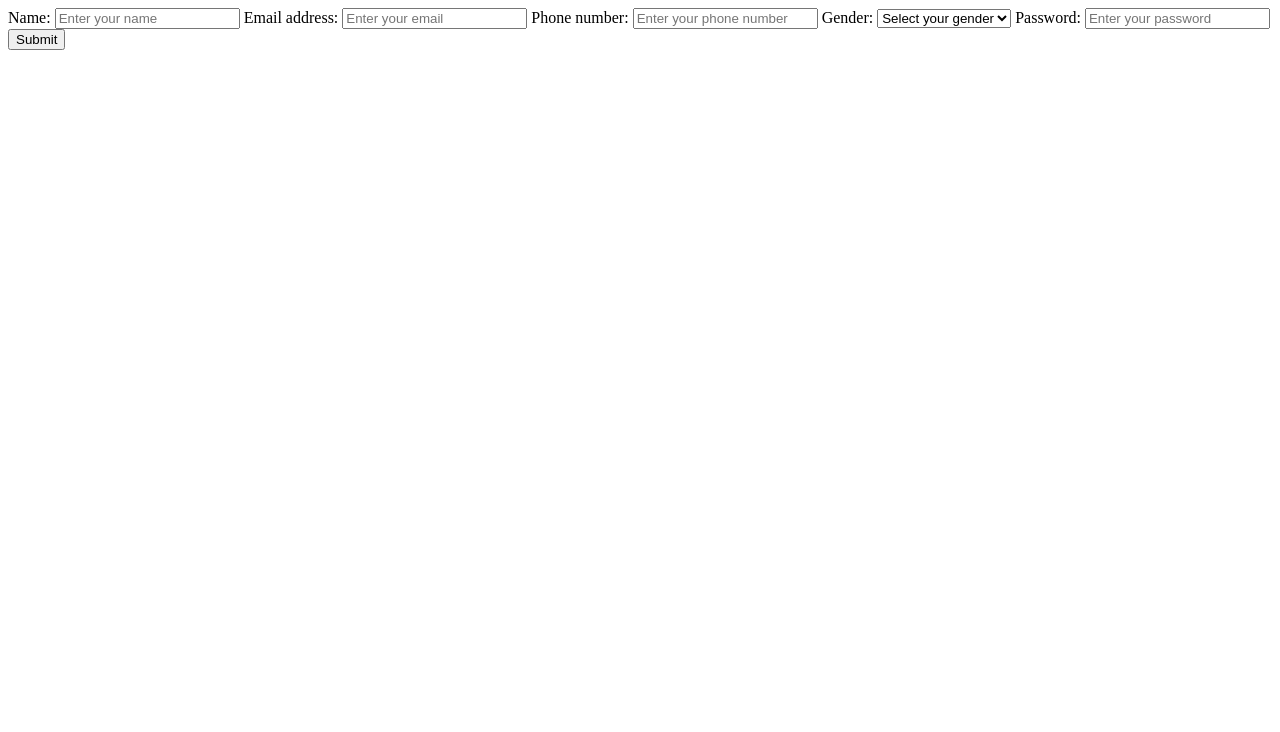
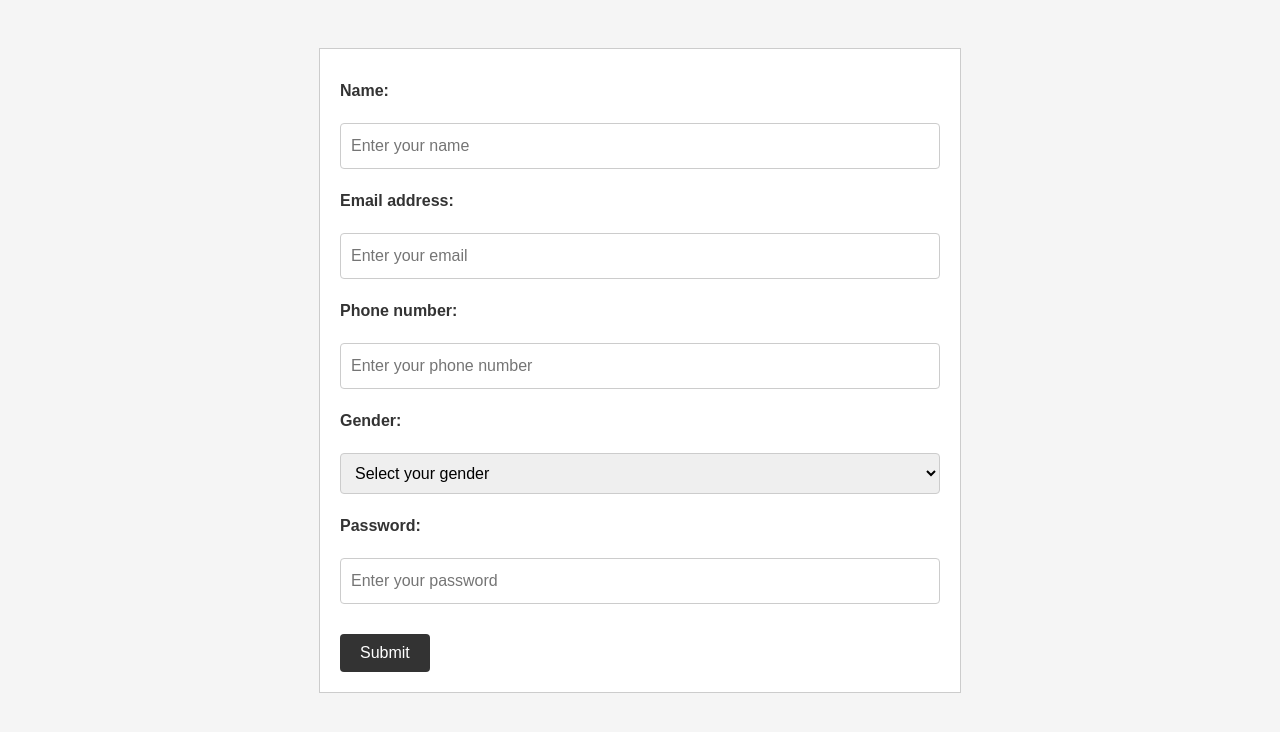
Before and after one commit to gods-wealth/side-hustle_task1, a plain HTML site: page index.html in a window 1280 px wide. Drawn offline with Linux system fonts and the light colour scheme.

Commit message:
side-hustle_task2

```diff
--- a/index.html
+++ b/index.html
@@ -5,6 +5,87 @@
     <meta name="viewport" content="width=device-width, initial-scale=1.0">
     <meta http-equiv="X-UA-Compatible" content="ie=edge">
     <title>Form</title>
+    <style>
+		/* Add some padding to the body */
+		body {
+			padding: 20px;
+			background-color: #f5f5f5;
+			font-family: Arial, sans-serif;
+			font-size: 14px;
+			line-height: 1.5;
+		}
+
+		/* Add some margin and padding to the form */
+		form {
+			margin: 20px auto;
+			padding: 20px;
+			background-color: #fff;
+			border: 1px solid #ccc;
+			max-width: 600px;
+		}
+
+		/* Add some margin and padding to the form fields */
+		form input[type="text"],
+		form input[type="email"],
+		form input[type="tel"],
+		form input[type="password"],
+		form select {
+			margin: 10px 0;
+			padding: 10px;
+			width: 100%;
+			box-sizing: border-box;
+			border: 1px solid #ccc;
+			border-radius: 4px;
+			font-size: 16px;
+			line-height: 1.5;
+		}
+
+		/* Add some margin and padding to the form labels */
+		form label {
+			margin: 10px 0;
+			display: block;
+			font-weight: bold;
+			font-size: 16px;
+			color: #333;
+		}
+
+		/* Style the error and success messages */
+		.error,
+		.success {
+			margin: 10px 0;
+			padding: 10px;
+			border-radius: 4px;
+			font-size: 16px;
+			line-height: 1.5;
+			text-align: center;
+			color: #fff;
+			font-weight: bold;
+		}
+
+		.error {
+			background-color: #ff9999;
+		}
+
+		.success {
+			background-color: #66cc66;
+		}
+
+		/* Style the submit button */
+		form input[type="submit"] {
+			margin: 20px 0 0;
+			padding: 10px 20px;
+			background-color: #333;
+			color: #fff;
+			border: none;
+			border-radius: 4px;
+			font-size: 16px;
+			cursor: pointer;
+		}
+
+		form input[type="submit"]:hover {
+			background-color: #444;
+		}
+	</style>
 </head>
 <body>
         <form action="#" method="POST" onsubmit="return validateForm()">
@@ -96,7 +177,9 @@
                 return true;
             }
         </script>
+        <!--
         <div id="email-error" class="error"></div>
         <div id="success-message" class="success"></div>
+        -->
 </body>
 </html>
```
